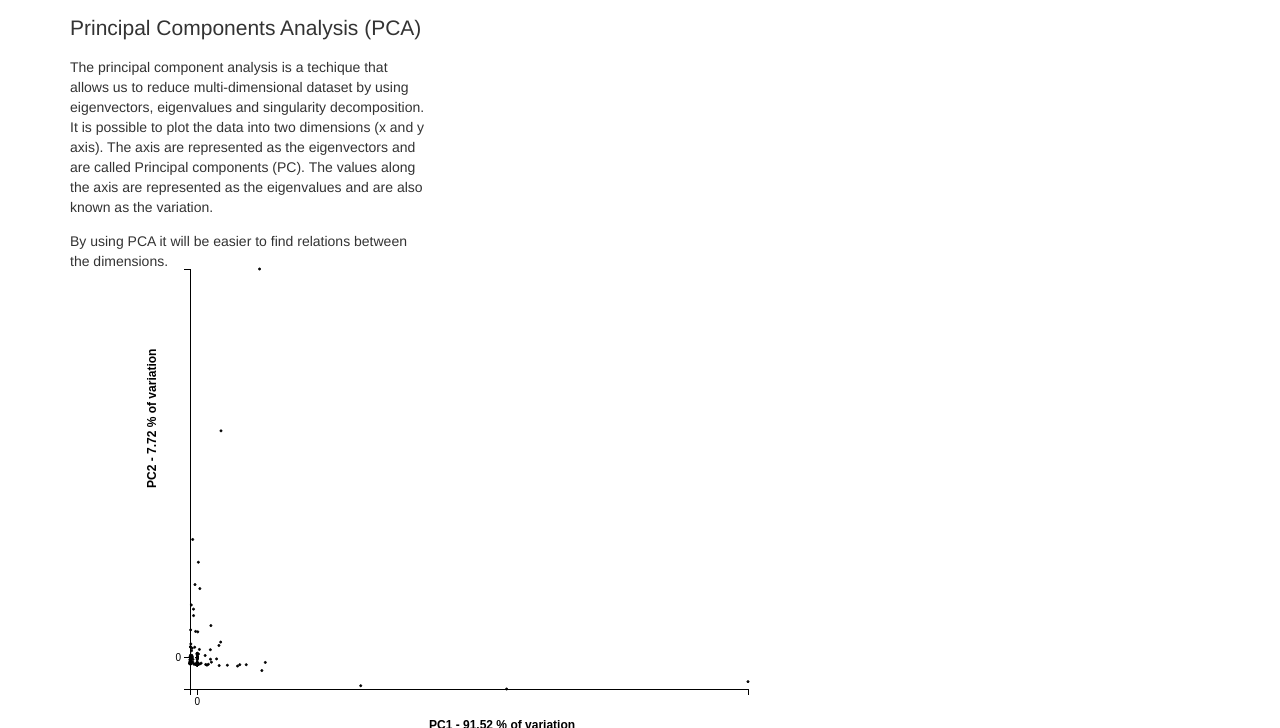
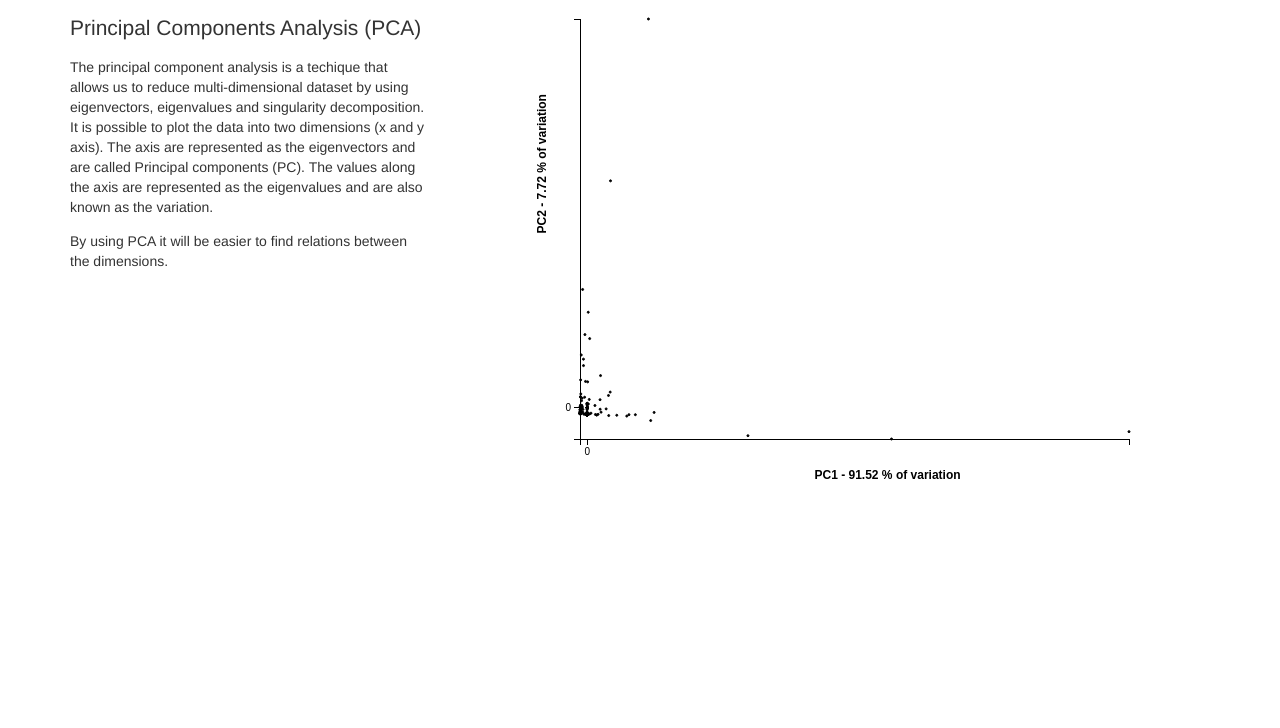
Before and after one commit to TobyPalmer/infovisproj, a PHP site: page /pca.php in a window 1280 px wide. Shown: the part 51-779 px from the top of the page. After the commit the page ends 530 px from the top, so only its background shows below. Run offline with PHP 8.4, Linux system fonts and the light colour scheme; some libraries are stand-ins or nearby versions.

Commit message:
pytteliten layoutfix

```diff
--- a/pca.php
+++ b/pca.php
@@ -51,11 +51,13 @@
                             <p>By using PCA it will be easier to find relations between the dimensions.</p>
                         </div>
                         </div>
+
+						<div id="mapDiv" class="col-md-8 col-sm-8 col-xs-8">
+							<div id="sp2" style="height: 60vh"></div>
+						</div>
                     </div>
 
-                <div id="mapDiv">
-                    <div id="sp2" style="height: 60vh"></div>
-                </div>
+
 
                 </div>
             </div>
```
